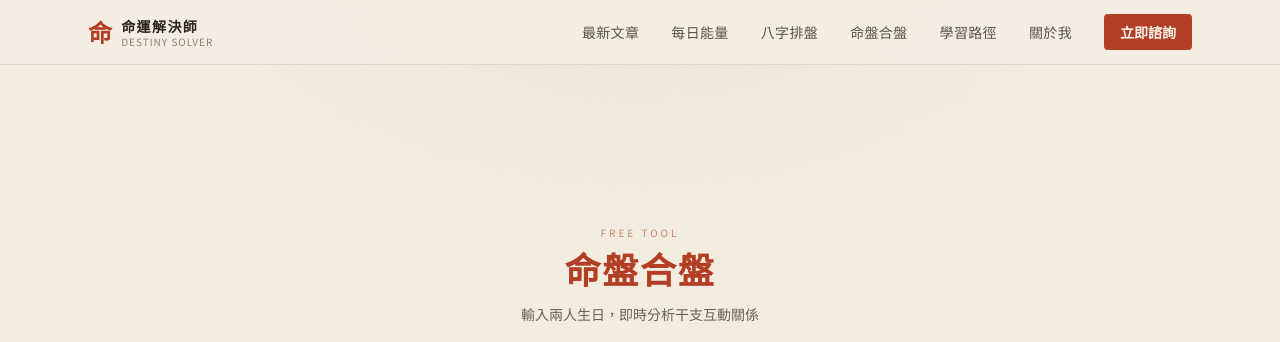
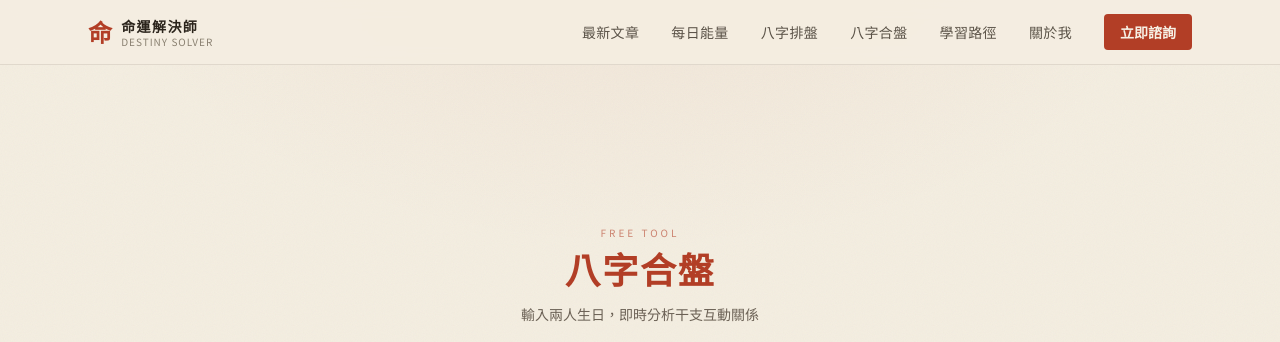
Before and after one commit to michaelchangezi-source/destiny-solver-blog, a Next.js app: page /compat in a window 1280 px wide. Shown: the top 342 px of the page. Built offline with nearby package versions, Linux system fonts and the light colour scheme.

Commit message:
Update copy: weekly articles, 八字合盤, lower avatar namecard

```diff
--- a/src/app/compat/page.tsx
+++ b/src/app/compat/page.tsx
@@ -2,7 +2,7 @@ import type { Metadata } from 'next'
 import CompatCalculator from './CompatCalculator'
 
 export const metadata: Metadata = {
-  title: '命盤合盤｜干支互動分析',
+  title: '八字合盤｜干支互動分析',
   description: '輸入兩人出生資料，即時分析雙方四柱的天干五合、地支六合、六沖、六害等干支互動關係。destiny.solver 免費合盤工具。',
 }
 
@@ -13,7 +13,7 @@ export default function CompatPage() {
         <div className="text-center mb-10 space-y-3">
           <p className="text-[#B23E26]/60 text-[10px] tracking-[0.3em] uppercase">Free Tool</p>
           <h1 className="text-3xl sm:text-4xl font-serif font-black text-[#B23E26] tracking-wider">
-            命盤合盤
+            八字合盤
           </h1>
           <p className="text-[#6B6155] text-sm">輸入兩人生日，即時分析干支互動關係</p>
         </div>
--- a/src/app/page.tsx
+++ b/src/app/page.tsx
@@ -92,7 +92,7 @@ export default function HomePage() {
 
               <div className="flex flex-wrap items-center gap-8 mb-10 text-[#8A8071] text-sm">
                 <div>
-                  <span className="text-[#2B241C] font-black text-2xl mr-1.5">{articles.length}+</span>深度文章
+                  <span className="text-[#2B241C] font-black text-2xl mr-1.5">每周更新</span>命理文章
                 </div>
                 <div className="w-px h-5 bg-[#2B241C]/10" />
                 <div>
@@ -127,7 +127,7 @@ export default function HomePage() {
                 <div className="relative w-64 h-64 xl:w-72 xl:h-72 rounded-full overflow-hidden ring-1 ring-[#B23E26]/25">
                   <img src="/images/avatar.png" alt="陳卓賢 @destiny.solver" className="w-full h-full object-cover" />
                 </div>
-                <div className="absolute -bottom-5 left-1/2 -translate-x-1/2 bg-[#FBF7EE] border border-[#2B241C]/10 rounded px-4 py-2 whitespace-nowrap">
+                <div className="absolute -bottom-14 left-1/2 -translate-x-1/2 bg-[#FBF7EE] border border-[#2B241C]/10 rounded px-4 py-2 whitespace-nowrap">
                   <p className="text-[#2B241C] text-xs font-semibold text-center">陳卓賢</p>
                   <p className="text-[#B23E26] text-[10px] text-center tracking-wider">@destiny.solver</p>
                 </div>
--- a/src/components/layout/Header.tsx
+++ b/src/components/layout/Header.tsx
@@ -8,7 +8,7 @@ const NAV_LINKS = [
   { href: '/latest', label: '最新文章' },
   { href: '/daily', label: '每日能量' },
   { href: '/bazi', label: '八字排盤' },
-  { href: '/compat', label: '命盤合盤' },
+  { href: '/compat', label: '八字合盤' },
   { href: '/categories', label: '學習路徑' },
   { href: '/about', label: '關於我' },
 ]
```
